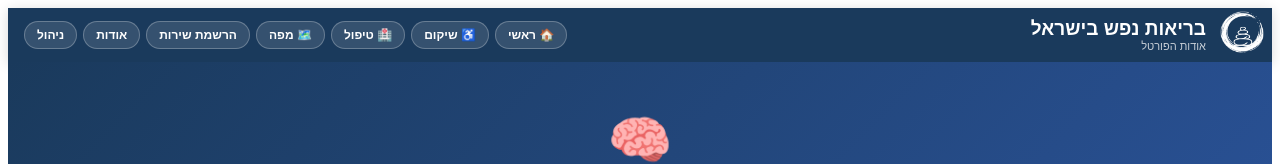
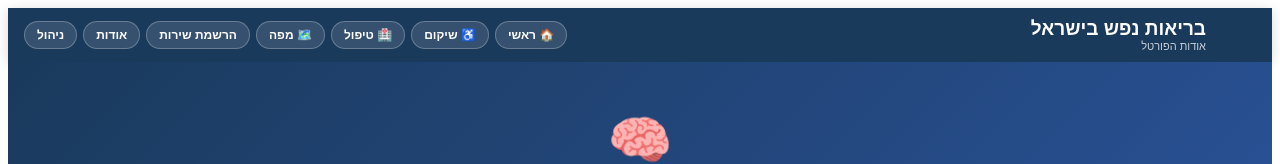
Before and after one commit to sivantelem-commits/rehab-directory, a Next.js app: page /about in a window 1280 px wide. Shown: the top 164 px of the page. Built offline with nearby package versions, Linux system fonts and the light colour scheme.

Commit message:
Update _app.js

```diff
--- a/pages/_app.js
+++ b/pages/_app.js
@@ -1,29 +1,5 @@
 import { useRouter } from 'next/router'
 
 export default function App({ Component, pageProps }) {
-  const router = useRouter()
-  const isHome = router.pathname === '/'
-
-  return (
-    <>
-      {!isHome && (
-        <img
-    src="/logo.png"
-    alt="לוגו"
-    style={{
-      position: 'fixed',
-      top: 10,
-      right: 16,
-      width: 44,
-      height: 44,
-      objectFit: 'contain',
-      zIndex: 9999,
-      pointerEvents: 'none',
-      filter: 'brightness(0) invert(1)',
-    }}
-  />
-)}
-      <Component {...pageProps} />
-    </>
-  )
+  return <Component {...pageProps} />
 }
```
